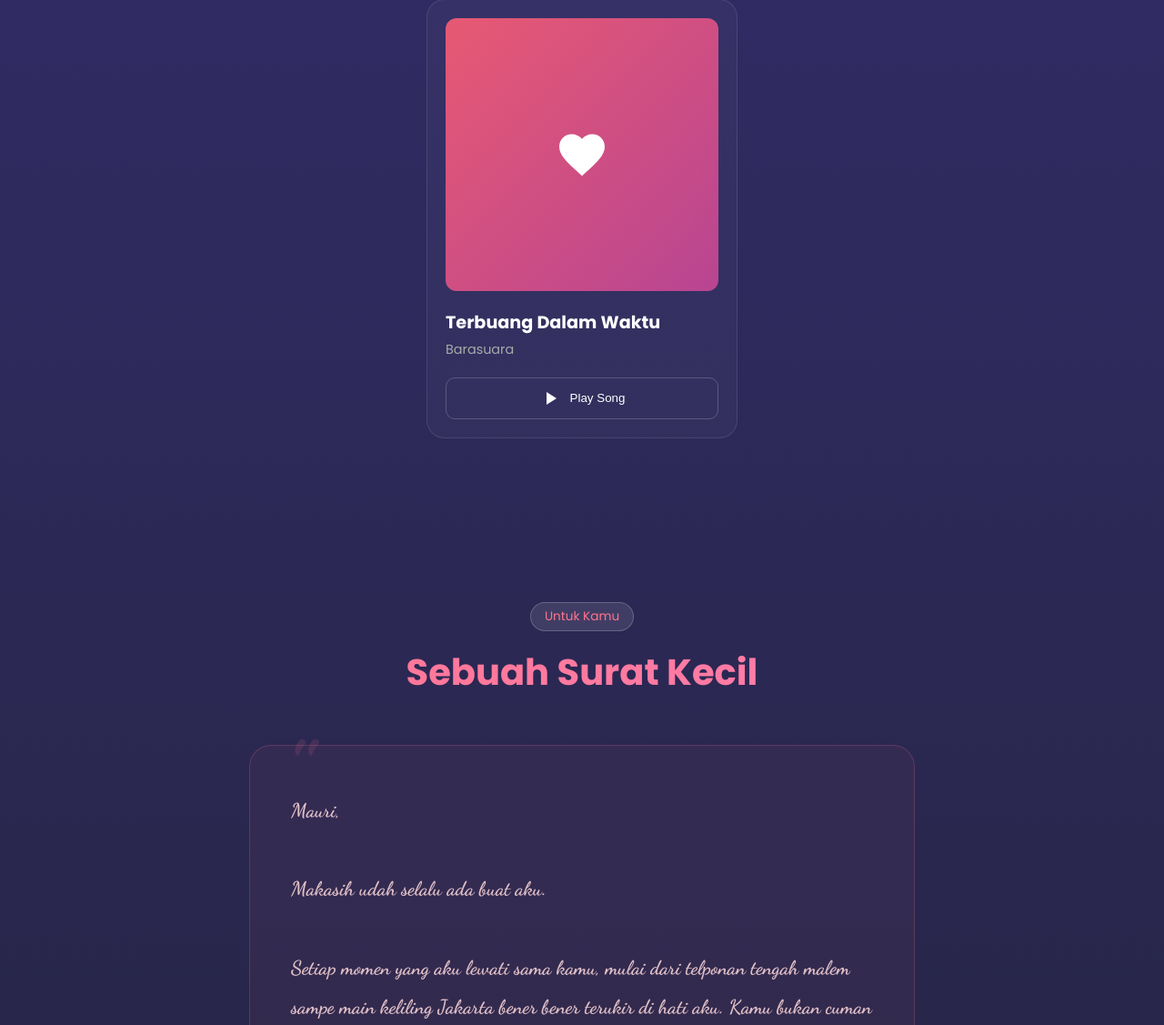
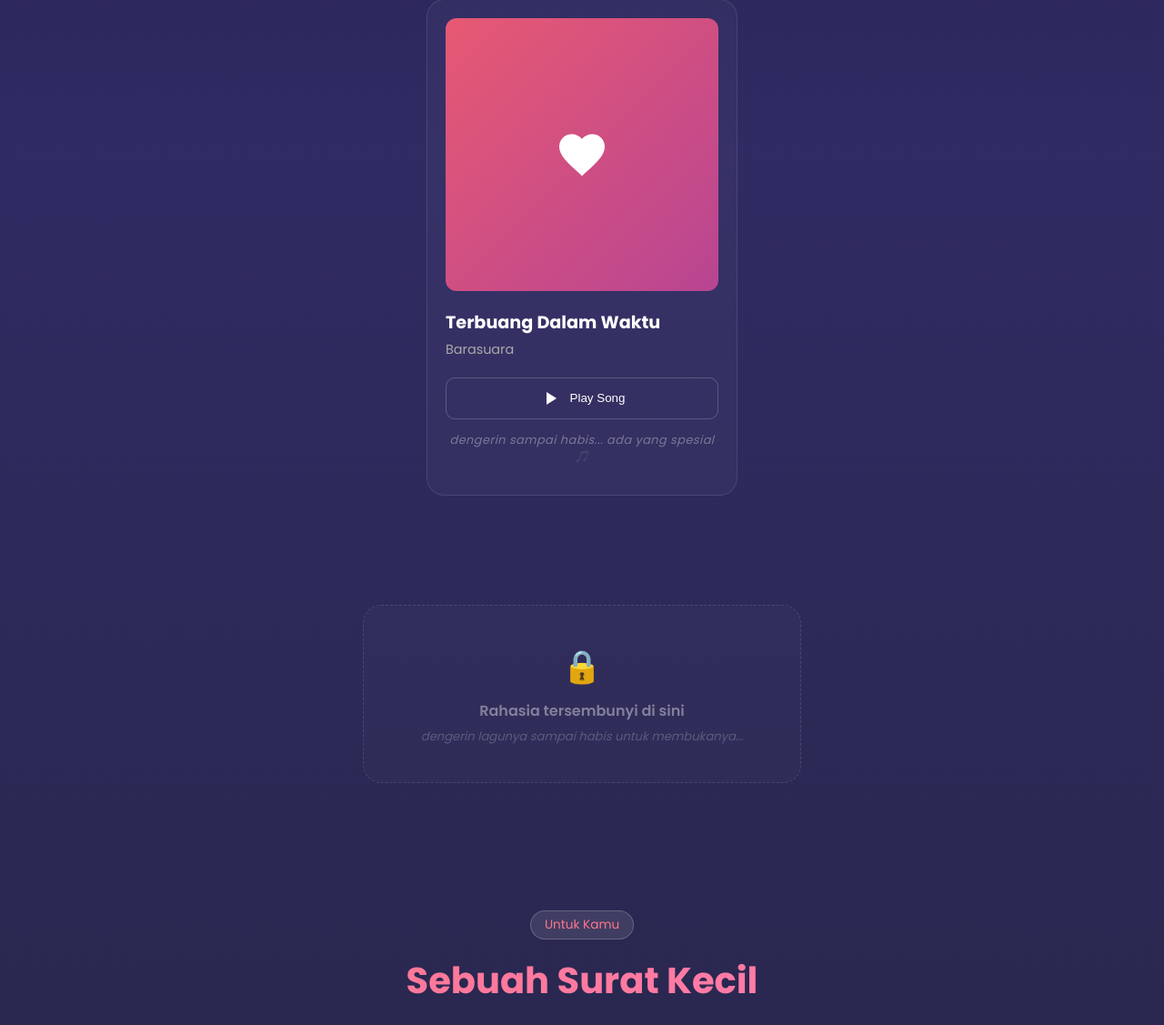
Before and after one commit to mvfi0/ourlovestory, a Django app: template timeline/templates/timeline/home.html in a window 1280 px wide. Shown: the part 1705-2832 px from the top of the page at 91% size. Run offline with Django 5.2, Linux system fonts and the light colour scheme; the template is opened without the code that fills it: most values are stand-ins (such as "Sample title", 1, 10 or a date in 2020); grey boxes marked "Sample" are stand-in pictures.

Commit message:
Smooth canvas stars, music hint, locked teaser card, flashback peak message

```diff
--- a/timeline/templates/timeline/home.html
+++ b/timeline/templates/timeline/home.html
@@ -17,19 +17,8 @@
             min-height: 100vh;
         }
 
-        /* --- STARS --- */
-        @keyframes move-stars { from { background-position: 0 0, 40px 60px, 130px 270px; } to { background-position: 550px 550px, 390px 410px, 380px 520px; } }
-        .stars {
-            position: fixed; top: 0; left: 0; width: 100%; height: 100%;
-            background-image:
-                radial-gradient(white, rgba(255,255,255,.2) 2px, transparent 3px),
-                radial-gradient(white, rgba(255,255,255,.15) 1px, transparent 2px),
-                radial-gradient(white, rgba(255,255,255,.1) 2px, transparent 3px);
-            background-size: 550px 550px, 350px 350px, 250px 250px;
-            background-position: 0 0, 40px 60px, 130px 270px;
-            animation: move-stars 60s linear infinite;
-            z-index: -1; pointer-events: none;
-        }
+        /* --- STARS (canvas) --- */
+        #stars-canvas { position: fixed; top: 0; left: 0; width: 100%; height: 100%; z-index: -1; pointer-events: none; }
 
         /* --- FLOATING HEARTS --- */
         .hearts-container {
@@ -198,6 +187,42 @@
         }
         .letter-signature { margin-top: 30px; text-align: right; font-family: 'Dancing Script', cursive; font-size: 1.6em; color: #ff758c; }
 
+        /* --- MUSIC HINT --- */
+        .music-hint { color: rgba(255,255,255,.35); font-size: .8em; text-align: center; margin-top: 14px; font-style: italic; letter-spacing: .5px; }
+
+        /* --- LOCKED TEASER --- */
+        .locked-section { padding: 0 20px 80px 20px; text-align: center; position: relative; z-index: 10; }
+        .locked-card {
+            max-width: 420px; margin: 0 auto;
+            background: rgba(255,255,255,.02);
+            border: 1px dashed rgba(255,255,255,.12);
+            border-radius: 20px; padding: 40px 30px;
+            transition: background 0.8s ease, border 0.8s ease;
+        }
+        .locked-card.unlocked {
+            background: rgba(255,117,140,.07);
+            border: 1px solid rgba(255,117,140,.3);
+        }
+        .lock-icon { font-size: 2.2em; margin-bottom: 10px; display: block; transition: transform 0.6s cubic-bezier(.34,1.56,.64,1); }
+        .locked-card.unlocked .lock-icon { transform: rotate(15deg) scale(1.2); }
+        .locked-label { font-size: 1em; font-weight: 600; color: rgba(255,255,255,.4); margin: 0 0 6px 0; transition: color 0.6s; }
+        .locked-card.unlocked .locked-label { color: #ff758c; }
+        .locked-sub { font-size: .82em; color: rgba(255,255,255,.22); font-style: italic; margin: 0; transition: opacity 0.4s; }
+        .locked-card.unlocked .locked-sub { opacity: 0; height: 0; overflow: hidden; }
+        .unlocked-body { display: none; font-family: 'Dancing Script', cursive; font-size: 1.25em; color: #e0c0c8; line-height: 1.9; margin-top: 16px; }
+        .locked-card.unlocked .unlocked-body { display: block; animation: fade-in-up 1s ease forwards; }
+        @keyframes fade-in-up { from { opacity: 0; transform: translateY(10px); } to { opacity: 1; transform: translateY(0); } }
+
+        /* --- FLASHBACK PEAK MESSAGE --- */
+        .flashback-message {
+            position: absolute; bottom: 22%; left: 0; right: 0;
+            text-align: center; z-index: 25;
+            opacity: 0; transition: opacity 1.8s ease;
+            pointer-events: none;
+        }
+        .flashback-message.show { opacity: 1; }
+        .flashback-message p { margin: 4px 0; font-size: 1em; letter-spacing: 3px; text-transform: uppercase; color: rgba(255,255,255,.75); text-shadow: 0 0 15px rgba(255,117,140,.6); }
+
         /* --- FOOTER --- */
         .footer { text-align: center; padding: 30px; color: rgba(255,255,255,.3); font-size: .8em; position: relative; z-index: 10; }
 
@@ -249,7 +274,7 @@
 </head>
 <body>
 
-    <div class="stars"></div>
+    <canvas id="stars-canvas"></canvas>
     <div class="hearts-container" id="hearts-container"></div>
 
     <!-- LIGHTBOX -->
@@ -317,6 +342,10 @@
             <img id="main-flashback-img" class="main-flashback-img" src="" alt="Main Memory">
         </div>
         <div class="flashback-text">Mengulang Waktu...</div>
+        <div class="flashback-message" id="flashback-message">
+            <p>momen ini</p>
+            <p>selalu bikin aku inget kamu ❤️</p>
+        </div>
     </div>
 
     <!-- MUSIC -->
@@ -336,6 +365,20 @@
                 <svg width="24" height="24" viewBox="0 0 24 24" fill="white" id="card-play-icon"><path d="M8 5v14l11-7z"/></svg>
                 <span id="card-play-text">Play Song</span>
             </button>
+            <p class="music-hint">dengerin sampai habis... ada yang spesial 🎵</p>
+        </div>
+    </section>
+
+    <!-- LOCKED TEASER -->
+    <section class="locked-section">
+        <div class="locked-card" id="locked-card">
+            <span class="lock-icon" id="lock-icon">🔒</span>
+            <p class="locked-label" id="locked-label">Rahasia tersembunyi di sini</p>
+            <p class="locked-sub">dengerin lagunya sampai habis untuk membukanya...</p>
+            <div class="unlocked-body" id="unlocked-body">
+                ini bagian dari lagu yang selalu bikin aku mikirin kamu.<br>
+                makasih udah dengerin sampai sini. 🎵
+            </div>
         </div>
     </section>
 
@@ -363,6 +406,55 @@
     </footer>
 
     <script>
+        /* --- CANVAS STARS --- */
+        (function () {
+            const canvas = document.getElementById('stars-canvas');
+            const ctx = canvas.getContext('2d');
+            let stars = [];
+
+            function resize() {
+                canvas.width = window.innerWidth;
+                canvas.height = window.innerHeight;
+            }
+
+            function initStars() {
+                stars = [];
+                const count = Math.min(Math.floor((canvas.width * canvas.height) / 5000), 300);
+                for (let i = 0; i < count; i++) {
+                    stars.push({
+                        x: Math.random() * canvas.width,
+                        y: Math.random() * canvas.height,
+                        r: Math.random() * 1.4 + 0.2,
+                        baseOpacity: Math.random() * 0.55 + 0.2,
+                        speed: Math.random() * 0.1 + 0.02,
+                        twinkleSpeed: Math.random() * 0.02 + 0.004,
+                        phase: Math.random() * Math.PI * 2,
+                    });
+                }
+            }
+
+            let t = 0;
+            function draw() {
+                ctx.clearRect(0, 0, canvas.width, canvas.height);
+                t += 0.016;
+                stars.forEach(s => {
+                    s.y -= s.speed;
+                    if (s.y < -2) { s.y = canvas.height + 2; s.x = Math.random() * canvas.width; }
+                    const opacity = s.baseOpacity * (0.55 + 0.45 * Math.sin(t * s.twinkleSpeed * 60 + s.phase));
+                    ctx.beginPath();
+                    ctx.arc(s.x, s.y, s.r, 0, Math.PI * 2);
+                    ctx.fillStyle = `rgba(255,255,255,${opacity.toFixed(3)})`;
+                    ctx.fill();
+                });
+                requestAnimationFrame(draw);
+            }
+
+            resize();
+            initStars();
+            draw();
+            window.addEventListener('resize', () => { resize(); initStars(); });
+        })();
+
         /* --- FLASHBACK PHOTOS --- */
         const flashbackPhotos = [
             {% for photo in flashback_photos %}"{% static photo %}",{% endfor %}
@@ -418,6 +510,7 @@
             if (t >= TIME_PEAK && t < TIME_END && isFlashbackActive) {
                 document.querySelector('.main-memory-container').style.transform = 'scale(1.15) rotate(2deg)';
                 document.querySelector('.main-memory-container').style.transition = 'transform 10s ease';
+                document.getElementById('flashback-message').classList.add('show');
             }
             if (t >= TIME_END && isFlashbackActive) stopFlashbackSequence();
         });
@@ -467,11 +560,17 @@
             clearInterval(flyingPhotoInterval);
             flyingContainer.innerHTML = '';
             document.querySelector('.main-memory-container').style.transform = 'scale(1)';
+            document.getElementById('flashback-message').classList.remove('show');
             flashbackSection.style.opacity = '0';
             setTimeout(() => {
                 flashbackSection.classList.remove('active');
                 flashbackSection.style.opacity = '';
-                document.getElementById('timeline').scrollIntoView({ behavior: 'smooth' });
+                // Unlock the teaser card
+                const card = document.getElementById('locked-card');
+                card.classList.add('unlocked');
+                document.getElementById('lock-icon').textContent = '💌';
+                document.getElementById('locked-label').textContent = 'Pesan tersembunyi terbuka';
+                card.scrollIntoView({ behavior: 'smooth', block: 'center' });
             }, 2000);
         }
 
```
